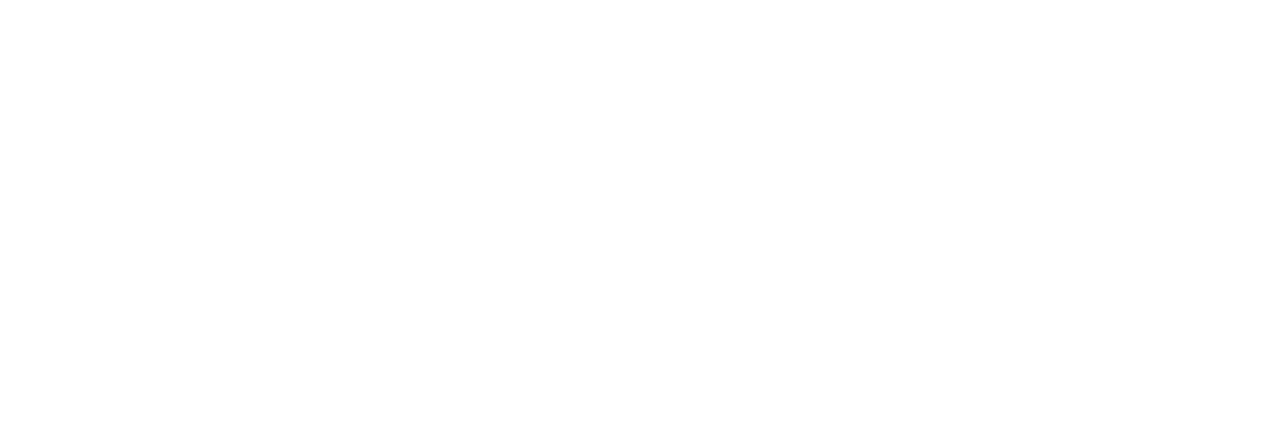
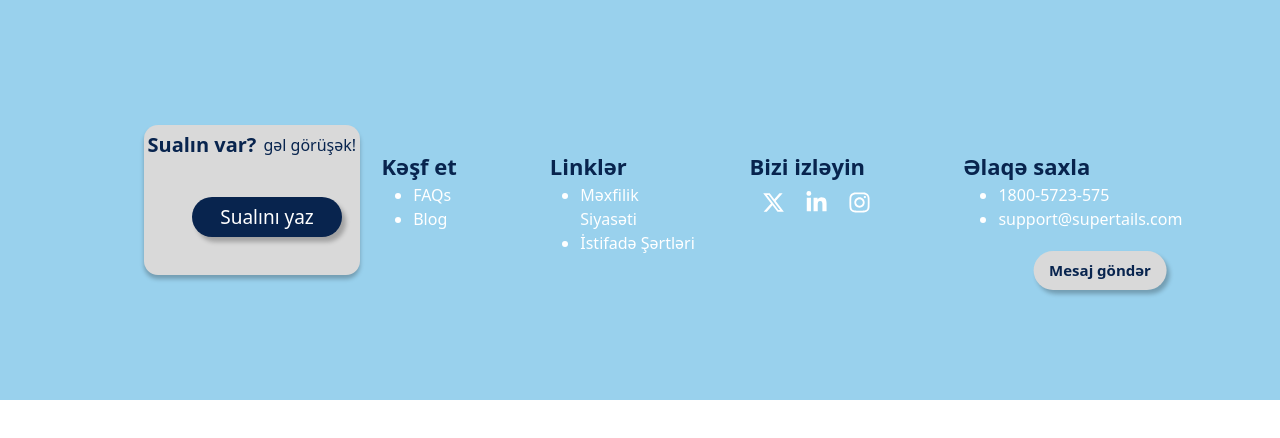
Before and after one commit to RavanIsmayilov/tech_bridge, a React (Vite) app: page / in a window 1280 px wide. Shown: the top 438 px of the page. Built offline with nearby package versions, Linux system fonts and the light colour scheme.

Commit message:
footer hazirdi

```diff
--- a/package.json
+++ b/package.json
@@ -13,6 +13,7 @@
     "@tailwindcss/vite": "^4.0.3",
     "react": "^18.3.1",
     "react-dom": "^18.3.1",
+    "react-icons": "^5.4.0",
     "tailwindcss": "^4.0.3"
   },
   "devDependencies": {
--- a/src/App.tsx
+++ b/src/App.tsx
@@ -1,9 +1,11 @@
 import './App.css'
+import Footer from './shared/footer/footer'
 
 function App() {
 
   return (
     <>
+		<Footer/>
 
     </>
   )
--- a/src/index.css
+++ b/src/index.css
@@ -1 +1,5 @@
 @import "tailwindcss";
+
+/* *{
+	padding: 0;
+} */
--- a/src/shared/footer/footer.tsx
+++ b/src/shared/footer/footer.tsx
@@ -1,26 +1,62 @@
 import React from "react";
+import { FaXTwitter } from "react-icons/fa6";
+import { FaLinkedinIn } from "react-icons/fa6";
+import { FaInstagram } from "react-icons/fa6";
 
 const Footer: React.FC = () => {
-    return (
-        <footer className="bg-gray-900 text-white py-6 px-4 mt-8">
-        <div className="max-w-6xl mx-auto flex flex-col md:flex-row justify-between items-center">
-            <p className="text-sm">
-            &copy; {new Date().getFullYear()} Your Company. All rights reserved.
-            </p>
-            <nav className="flex space-x-4 mt-4 md:mt-0">
-            <a href="#" className="hover:text-gray-400">
-                Privacy Policy
-            </a>
-            <a href="#" className="hover:text-gray-400">
-                Terms of Service
-            </a>
-            <a href="#" className="hover:text-gray-400">
-                Contact
-            </a>
-            </nav>
-        </div>
-        </footer>
-    );
-    };
+	return (
+		<footer className="bg-[#99D1ED] text-white  w-full h-[400px] flex items-center justify-center">
+			{/* Логотип */}
+			{/* <div className="w-full h-[30px] bg-[#666] flex justify-center items-center">LOGO</div> */}
+
+			{/* Контейнер с двумя блоками */}
+			<div className="flex justify-between w-[80%] mx-auto p-4">
+				{/* Левый блок */}
+				<div className="w-[250px] h-[150px] bg-[#D9D9D9] rounded-[14px] shadow-[0px_4px_4px_0px_#00000040]">
+					<div className="w-full h-[40px] flex justify-around items-center">
+						<span className="font-bold text-[20px] text-[#08244E]">Sualın var?</span>
+						<span className="text-[#08244E]">gəl görüşək!</span>
+					</div>
+					<button className="bg-[#08244E] rounded-[20px] w-[150px] h-[40px] cursor-pointer text-[19px] ml-12 mt-8 font-[400] shadow-[4px_5px_4px_0px_#00000040]">Sualını yaz</button>
+				</div>
+
+				{/* Правый блок */}
+				<div className="w-[900px] h-[150px] flex justify-around items-center">
+					<div className="w-[100px] h-[100px] text-center">
+						<span className="text-[#08244E] font-bold text-[22px]">Kəşf et</span>
+						<ul className="list-disc ml-11">
+							<li className="text-start">FAQs</li>
+							<li className="text-start">Blog</li>
+						</ul>
+					</div>
+					<div className="w-[200px] h-[100px] text-center">
+						<span className="text-[#08244E] font-bold text-[22px]">Linklər</span>
+						<ul className="list-disc ml-23 w-[115px]">
+							<li className="text-start">Məxfilik Siyasəti</li>
+							<li className="text-start">İstifadə Şərtləri</li>
+						</ul>
+					</div>
+					<div className="w-[200px] h-[100px] text-center">
+						<span className="text-[#08244E] font-bold text-[22px]">Bizi izləyin</span>
+						<div className="flex justify-around items-center w-[130px] h-[30px] ml-11 mt-1">
+							<a href="#"><span className="text-[23px] transition duration-300 delay-0 hover:text-black"><FaXTwitter /></span></a>
+							<a href="#"><span className="text-[23px] transition duration-300 delay-0 hover:text-black"><FaLinkedinIn /></span></a>
+							<a href="#"><span className="text-[23px] transition duration-300 delay-0 hover:text-black"><FaInstagram /></span></a>
+						</div>
+					</div>
+					<div className="w-[200px] h-[100px] text-center">
+						<span className="text-[#08244E] font-bold text-[22px]">Əlaqə saxla</span>
+						<ul className="list-disc ml-18">
+							<li className="text-start">1800-5723-575</li>
+							<li className="text-start">support@supertails.com</li>
+						</ul>
+						<button type="submit" className="py-2 px-4 self-end bg-[#D9D9D9] rounded-[30px] text-[#08244E] font-[600] text-[15px] shadow-[3px_4px_4px_0px_#00000040] mt-5 transform translate-x-[55%] cursor-pointer">Mesaj göndər</button>
+					</div>
+				</div>
+			</div>
+		</footer>
+
+	);
+};
 
 export default Footer;
```
Also changed, not shown: 1 other file (tests, documents, lock files or other folders).
